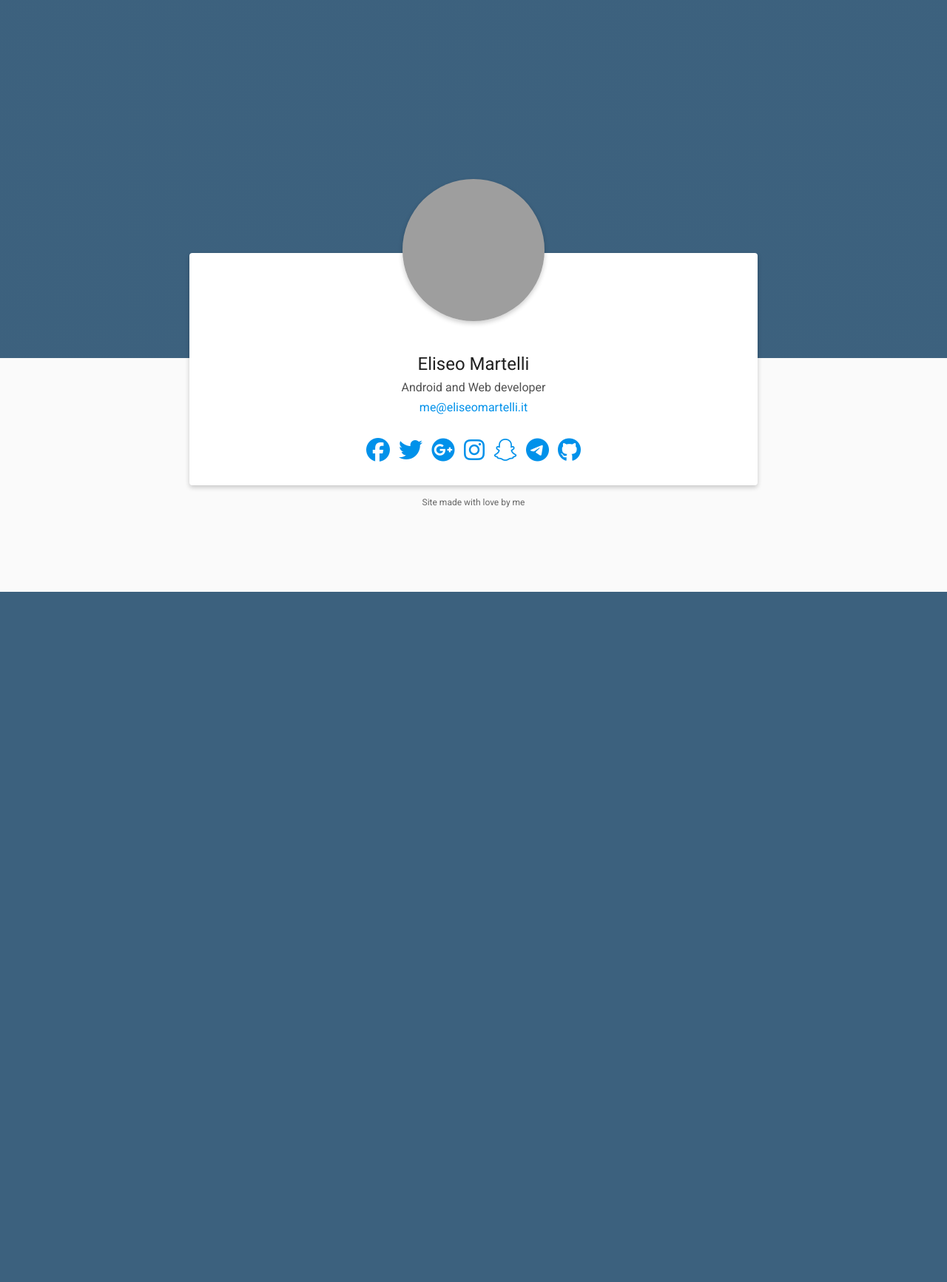
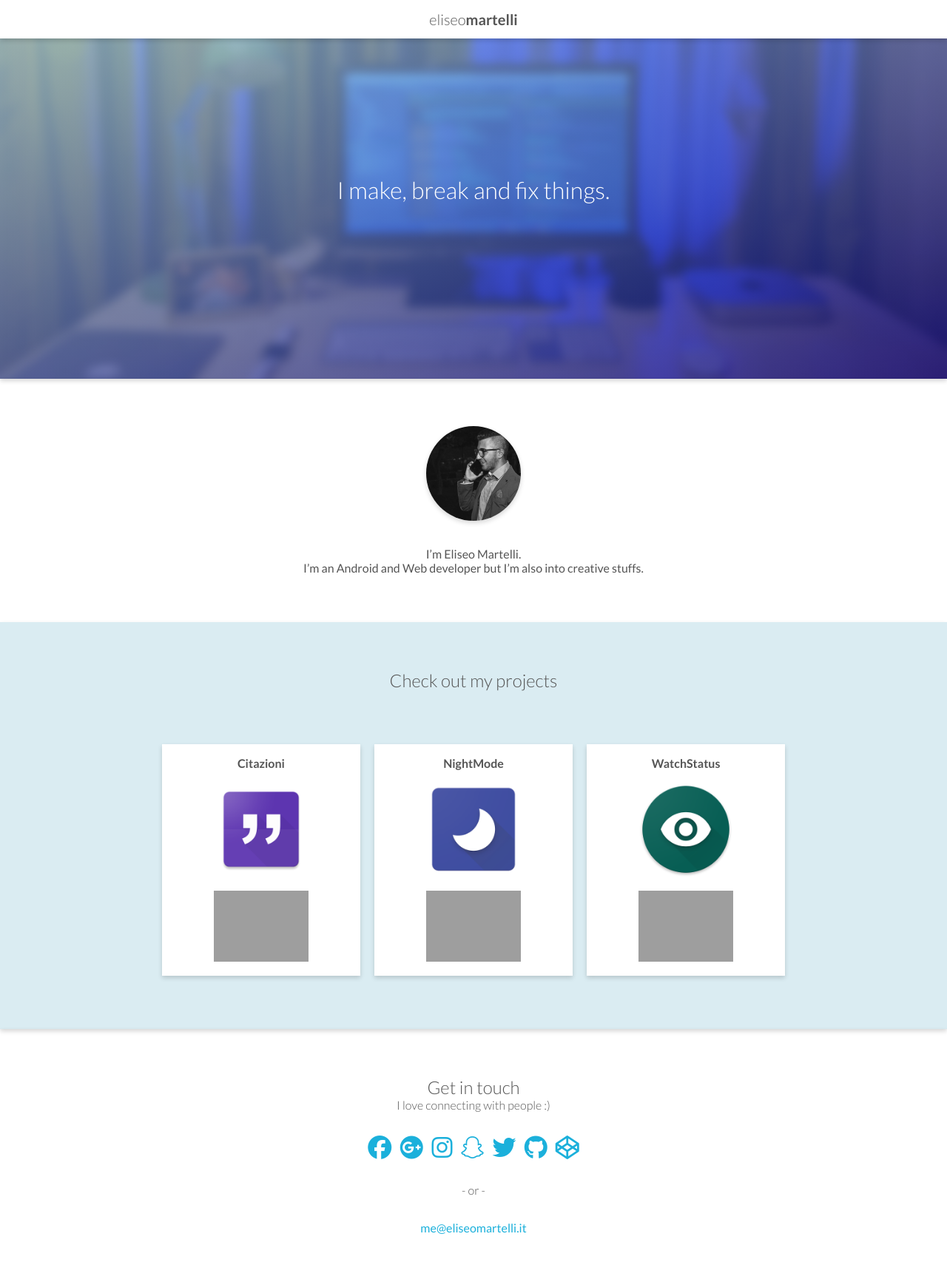
Before and after one commit to eliseomartelli/eliseomartelli.it, a PHP site: page / in a window 1280 px wide. Shown: the whole page at 74% size. Before the commit the page ends 800 px from the top, so only its background shows below. Run offline with PHP 8.4, Linux system fonts and the light colour scheme; data that the repository does not hold is empty; some libraries are stand-ins or nearby versions; grey boxes are pictures that could not be loaded.

Commit message:
new design

```diff
--- a/index.php
+++ b/index.php
@@ -3,38 +3,58 @@
     <head>
         <meta charset="utf-8">
         <title>Eliseo Martelli</title>
-        <meta name="theme-color" content="#2196f3">
-        <link rel="stylesheet" href="res/style.php" media="screen" title="no title">
-        <link href="https://fonts.googleapis.com/css?family=Roboto" rel="stylesheet">
-        <meta name="viewport" content="width=device-width, initial-scale=1.0">
-        <script src="https://use.fontawesome.com/a62165eaa4.js"></script>
+        <link rel="stylesheet" href="res/style.css">
+        <meta name="viewport" content="width=device-width, initial-scale=1">
+        <meta name="theme-color" content="#ffffff">
+        <script src="https://use.fontawesome.com/a62165eaa4.js"></script><link href="https://use.fontawesome.com/a62165eaa4.css" media="all" rel="stylesheet">
     </head>
     <body>
-        <header>
-          <div class="hero"></div>
+        <div class="full-width container toolbar center-content">
+            <div class="logo">
+                eliseo<span>martelli</span>
+            </div>
+        </div>
+        <header class="full-width container center-content">
+
+                <p class="desc grid">
+                    I make, break and fix things.
+                </p>
+
         </header>
         <main>
-            <div id="main-container" class="container">
-
-                <img class="profile-pic" src="https://pbs.twimg.com/profile_images/802815721306816512/ulg-IvVK.jpg" alt="Eliseo Martelli" />
-                <div class="card">
-                    <p id="name">
-                        Eliseo Martelli
-                    </p>
-                    <p id="job">
-                        Android and Web developer
-                    </p>
-                    <p  id="email">
-                        <a class="icon-a" href="mailto:me@eliseomartelli.it">
-                            me@eliseomartelli.it
-                        </a>
-                    </p>
+            <div class="container full-width center-content section">
+                <div class="grid">
+                    <img class="profile container" src="res/profile.jpg" alt="">
+                    <p>I’m Eliseo Martelli.<br>I’m an Android and Web developer but I’m also into creative stuffs.</p>
+                </div>
+            </div>
+            <div class="container full-width center-content section section-bis">
+                <h2>Check out my projects</h2>
+                <div class="grid">
+                    <div class="card container">
+                        <h4>Citazioni</h4>
+                        <img src="res/appicons/citazioni.png" alt=""><br>
+                        <a href='https://play.google.com/store/apps/details?id=eliseo.citazioni&hl=it&pcampaignid=MKT-Other-global-all-co-prtnr-py-PartBadge-Mar2515-1'><img alt='Get it on Google Play' src='https://play.google.com/intl/en_us/badges/images/generic/en_badge_web_generic.png'/></a>
+                    </div>
+                    <div class="card container">
+                        <h4>NightMode</h4>
+                        <img src="res/appicons/nightmode.png" alt=""><br>
+                        <a href='https://play.google.com/store/apps/details?id=eliseo.nightmode&hl=it&pcampaignid=MKT-Other-global-all-co-prtnr-py-PartBadge-Mar2515-1'><img alt='Get it on Google Play' src='https://play.google.com/intl/en_us/badges/images/generic/en_badge_web_generic.png'/></a>
+                    </div>
+                    <div class="card container">
+                        <h4>WatchStatus</h4>
+                        <img src="res/appicons/watchstatus.png" alt=""><br>
+                        <a href='https://play.google.com/store/apps/details?id=it.eliseomartelli.watchstatus&hl=it&pcampaignid=MKT-Other-global-all-co-prtnr-py-PartBadge-Mar2515-1'><img alt='Get it on Google Play' src='https://play.google.com/intl/en_us/badges/images/generic/en_badge_web_generic.png'/></a>
+                    </div>
+                </div>
+            </div>
+            <div class="container full-width center-content section">
+                <h2>Get in touch</h2>
+                <p style="font-weight: 300;">I love connecting with people :)</p>
+                <div class="grid">
                     <p id="social">
                         <a class="icon-a" href="https://www.facebook.com/eliseomartelli" target="_blank">
                             <i class="fa fa-2x fa-facebook-official" aria-hidden="true"></i>
-                        </a>
-                        <a class="icon-a" href="https://twitter.com/EliseoMartelli" target="_blank">
-                            <i class="fa fa-2x fa-twitter" aria-hidden="true"></i>
                         </a>
                         <a class="icon-a" href="https://plus.google.com/u/0/+EliseoMartelliMZG" target="_blank">
                             <i class="fa fa-2x fa-google-plus-official" aria-hidden="true"></i>
@@ -45,21 +65,24 @@
                         <a class="icon-a" href="https://www.snapchat.com/add/eliseomartelli/" target="_blank">
                             <i class="fa fa-2x fa-snapchat-ghost" aria-hidden="true"></i>
                         </a>
-                        <a class="icon-a" href="https://t.me/EliseoMartelli" target="_blank">
-                            <i class="fa fa-2x fa-telegram" aria-hidden="true"></i>
+                        <a class="icon-a" href="https://twitter.com/EliseoMartelli" target="_blank">
+                            <i class="fa fa-2x fa-twitter" aria-hidden="true"></i>
                         </a>
                         <a class="icon-a" href="https://github.com/eliseomartelli" target="_blank">
                             <i class="fa fa-2x fa-github" aria-hidden="true"></i>
                         </a>
+                        <a class="icon-a" href="http://codepen.io/eliseomartelli/" target="_blank">
+                            <i class="fa fa-2x fa-codepen" aria-hidden="true"></i>
+                        </a>
+                    </p>
+                    <p class="or">- or -</p>
+                    <a class="icon-a email" href="mailto:me@eliseomartelli.it">me@eliseomartelli.it</a>
+                </div>
 
-
-                    </p>
-
-                </div>
             </div>
         </main>
         <footer>
-            Site made with love by me
+
         </footer>
     </body>
 </html>
--- /dev/null
+++ b/res/style.css
@@ -0,0 +1,130 @@
+@import url('https://fonts.googleapis.com/css?family=Lato:300,400,700');
+* {
+    padding: 0;
+    margin: 0;
+    font-family: 'Lato', sans-serif;
+}
+
+.full-width {
+    width: 100%;
+}
+
+.container {
+    box-shadow: 0px 3px 6px 0px rgba(0,0,0,0.16);
+}
+
+.center-content {
+    text-align: center;
+}
+
+.toolbar {
+    position:fixed;
+    background: #fff;
+    padding-top: 14px;
+    padding-bottom: 14px;
+}
+
+.toolbar .logo {
+    font-size: 20px;
+    color: #555555;
+    font-weight: 300;
+}
+
+.toolbar .logo span {
+    font-weight: 700;
+}
+
+header {
+    background: linear-gradient(to bottom right,
+        hsla(193, 88%, 86%, 0.7),
+        hsla(240, 100%, 27%, 0.7)), url("herobg.jpg");
+    background-position: center;
+    background-repeat: no-repeat;
+    background-size: cover;
+    height: 512px;
+}
+
+.desc {
+    color: #fff;
+    font-weight: 300;
+    font-size: 32px;
+    position: relative;
+    float: left;
+    top: 50%;
+    left: 50%;
+    -webkit-transform: translate(-50%, -50%);
+        -ms-transform: translate(-50%, -50%);
+            transform: translate(-50%, -50%);
+}
+
+.section {
+    padding-top: 64px;
+    padding-bottom: 64px;
+    color: #555555;
+}
+.profile {
+    width: 128px;
+    height: 128px;
+    border-radius: 50%;
+    margin-bottom: 32px;
+}
+
+.section.section-bis {
+    background: #DAECF2;
+}
+
+.section h2 {
+    font-weight: 300;
+}
+
+.card {
+    display: inline-block;
+    background: #fff;
+    margin: 8px;
+    padding-top: 16px;
+    padding-bottom: 16px;
+    min-width: 268px;
+}
+
+.grid {
+    max-width: 968px;
+    padding-left: 4px;
+    padding-right: 4px;
+    margin: 0 auto;
+}
+
+.section-bis .grid {
+    margin-top: 64px;
+}
+.card.container img {
+    margin-top: 16px;
+    width: 128px;
+}
+
+#social {
+    margin-top: 32px;
+}
+.icon-a {
+    color: #1BB0DB;
+    text-decoration: none;
+    margin: 4px;
+}
+.or {
+    font-weight: 300;
+    margin-top: 32px;
+    margin-bottom: 32px;
+}
+@media (max-width: 380px) {
+    .card {
+        width: calc(88vw);
+        margin-left: 0;
+        margin-right: 0;
+    }
+    .grid {
+        padding-left: 16px;
+        padding-right: 16px;
+    }
+    .desc {
+        font-size: 22px;
+    }
+}
--- a/res/style.php
+++ /dev/null
@@ -1,149 +0,0 @@
-<?php
-    header("Content-type: text/css; charset: UTF-8");
-    $json_object = @file_get_contents( "https://api.instagram.com/v1/users/30820750/media/recent/?access_token=30820750.1677ed0.0af9f0c987944ff89753db1b2d1942c0&count=1");
-    $indata = json_decode($json_object);
-?>
-
-body {
-    margin: 0;
-    padding: 0;
-    background: #FAFAFA;
-    text-align: center;
-    font-family: 'Roboto', sans-serif;
-}
-
-.profile-pic {
-    position: relative;
-    margin-bottom: calc(-192px/2);
-    width: 192px;
-    height: 192px;
-    border-radius: 50%;
-    box-shadow: 0px 3px 6px 0px rgba(0, 0, 0, 0.2);
-}
-
-.container {
-    width: 800px;
-    margin: 0 auto;
-}
-
-.card {
-    margin-left: 16px;
-    margin-right: 16px;
-    background: #fff;
-    border-radius: 4px;
-    padding: 16px;
-    padding-top: calc(192px - 64px);
-    padding-bottom: 32px;
-    box-shadow: 0px 3px 6px 0px rgba(0, 0, 0, 0.2);
-}
-
-#main-container {
-    position: relative;
-    z-index: 3;
-    margin-top: calc(-484px/2);
-}
-
-p {
-    margin: 0;
-    padding: 0;
-    margin-top: 8px;
-    font-size: 16px;
-}
-p#name {
-    font-size: 24px;
-    color: #212121;
-}
-p#job {
-    color: #505050;
-}
-p#email {
-    color: #0091EA;
-}
-p#social {
-    margin-top: 32px;
-    color: #0091EA;
-}
-
-header .hero {
-    height: 484px;
-    width: 100vw;
-    background: linear-gradient(
-      rgba(13, 59, 95, 0.8),
-      rgba(13, 59, 95, 0.8)
-    ),  url(<?php echo $indata->data[0]->images->standard_resolution->url; ?>);
-    background-repeat: no-repeat;
-    background-size: cover, cover;
-    background-position: center;
-}
-
-@media screen and (max-width: 832px) {
-    .container {
-        width: 100%;
-    }
-    .profile-pic {
-      width: 128px;
-      height: 128px;
-      margin-bottom: calc(-128px/2);
-    }
-    header .hero {
-        height: 384px;
-    }
-    .merrychristmas {
-      font-size: 3rem;
-    }
-    .card {
-      padding-top: calc(128px - 64px);
-    }
-    #main-container {
-      margin-top: calc(-384px/2);
-    }
-}
-
-@media screen and (max-width: 256px) {
-    .card {
-      padding-top: calc(30vw - 15vw);
-    }
-    .profile-pic {
-        width: 30vw;
-        height: 30vw;
-        margin-bottom: calc(-30vw/2);
-    }
-
-}
-
-@media screen and (max-height: 512px) {
-    .merrychristmas {
-        font-size: 1.5rem;
-    }
-    header .hero {
-        height: 300px;
-    }
-    #main-container {
-      margin-top: calc(-300px/1.5);
-    }
-}
-
-footer {
-    margin-top: 16px;
-    margin-bottom: 16px;
-    font-size: 12px;
-    color: #666;
-}
-.fa {
-    margin-left: 4px;
-    margin-right: 4px;
-}
-
-.icon-a {
-    color: inherit;
-    text-decoration: none;
-    transition: color 0.2s;
-}
-
-.icon-a:hover {
-    color: #212121;
-}
-
-header {
-  transform-style: preserve-3d;
-}
```
Also changed, not shown: res/appicons/citazioni.png (added), res/appicons/nightmode.png (added), res/appicons/watchstatus.png (added), res/herobg.jpg (added), res/profile.jpg (added), 3 other files.
